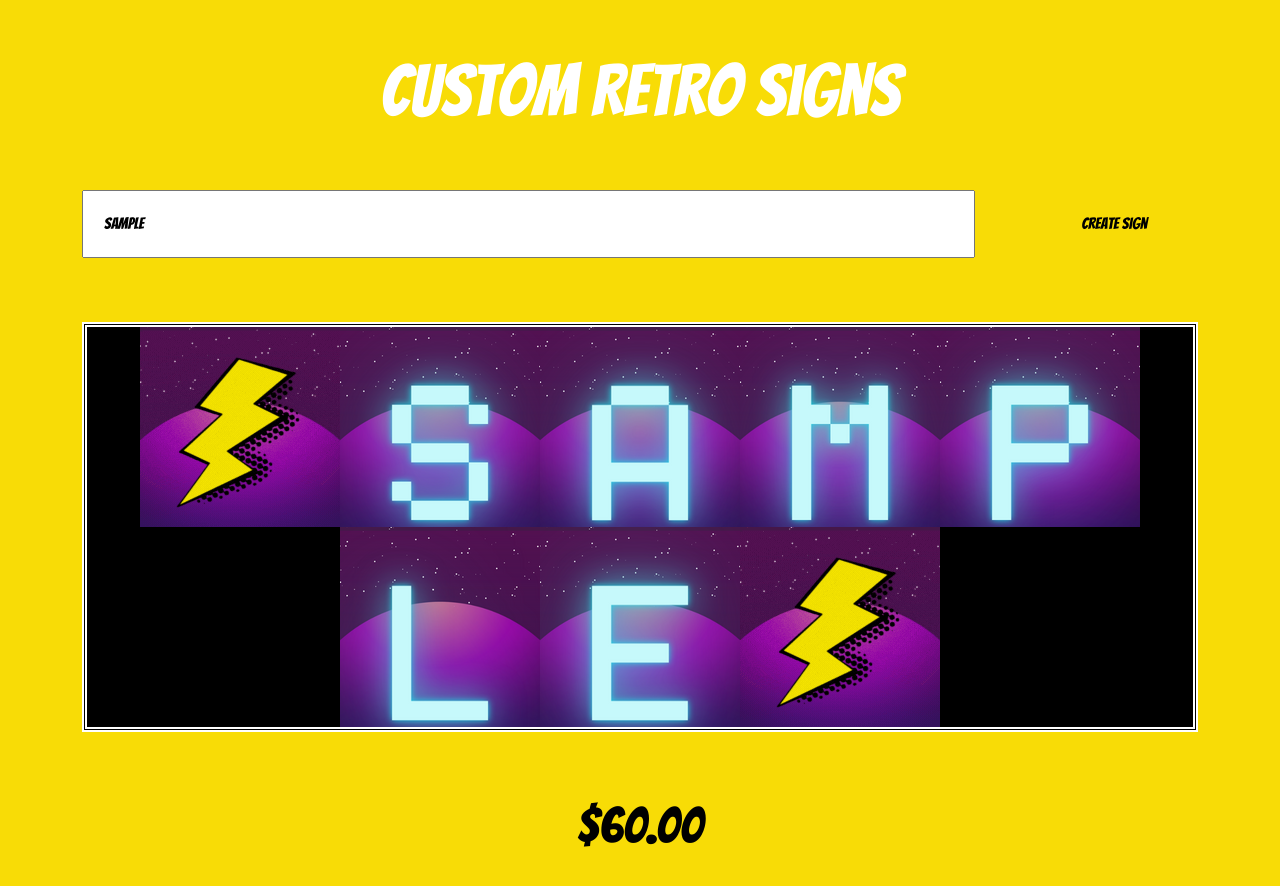
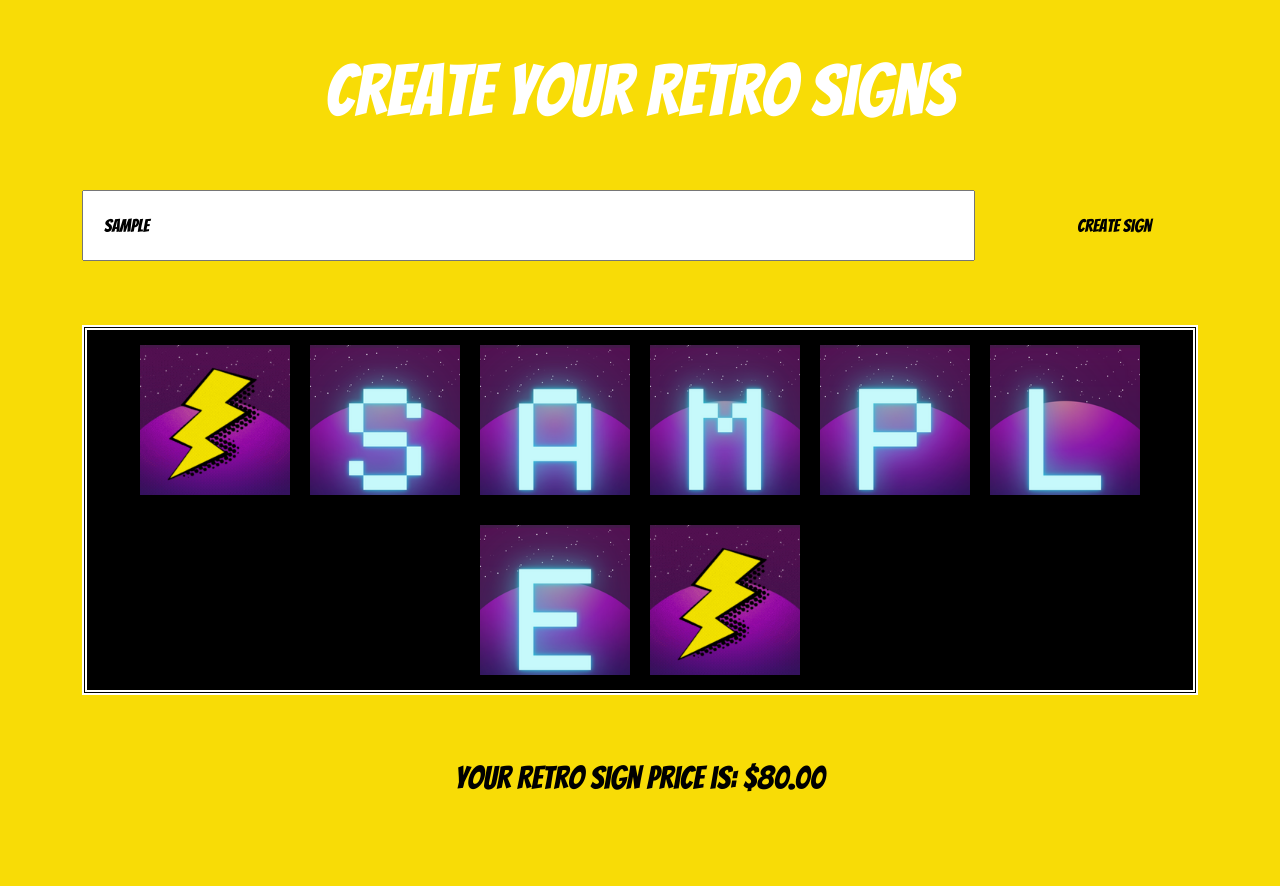
Before and after one commit to dvvelasquez/retro-sign-letters, a website with bundled scripts: page index.html in a window 1280 px wide. Both pictures are taken after typing "Sample" into the empty fields and a click on the button "Create Sign". After the commit the page ends 839 px from the top, so only its background shows below. Built offline with nearby package versions, Linux system fonts and the light colour scheme; files whose address does not match are found by name.

Commit message:
Update Retro Sign Letters
- Enhance SASS structure and new bult-in modules
- Update styles to improve UI
- Update price mesage for a better UX

```diff
--- a/index.html
+++ b/index.html
@@ -19,7 +19,7 @@
 <body>
     <div class="main">
         <div class="container">
-            <h1 class="letter-title py-5">Custom Retro Signs</h1>
+            <h1 class="letter-title py-5">Create Your Retro Signs</h1>
 
             <div class="retro-sign-wrapper retro-sign">
                 <div class="retro-message-wrapper">
--- a/js/components/display-retro-sing.js
+++ b/js/components/display-retro-sing.js
@@ -24,7 +24,7 @@ const displayRetroSign = {
         `
     },
     appendThunderImg: () => displayRetroSign.appendImageTemplate('THUNDER', 'gif'),
-    calculateSingPrice: (message) => `<h2 class="price-range mt-5 p-3">$${(message.length * 10).toFixed(2)}</h2>`,
+    calculateSingPrice: (message) => `<h2 class="price-range mt-5 p-3">Your Retro Sign Price is: $${((message.length * 10) + 20).toFixed(2)}</h2>`,
     createRetroSign: (input, container, priceContainer) => {
         container.innerHTML = '';
         const message = input.value.toUpperCase();
@@ -44,6 +44,7 @@ const displayRetroSign = {
             }
 
             container.insertAdjacentHTML('beforeend', displayRetroSign.appendThunderImg());
+            priceContainer.innerHTML = '';
             priceContainer.insertAdjacentHTML('afterbegin', displayRetroSign.calculateSingPrice(message));
         } else {
             container.classList.remove('active');
--- a/scss/base/_reboot.scss
+++ b/scss/base/_reboot.scss
@@ -9,10 +9,9 @@ body {
     background-color: $yellow-bg;
     background-size: cover;
     font-family: 'Bangers', cursive;
+    font-size: 18px;
 }
 
 h2 {
-    font-size: 50px;
-    color: $white-color;
     text-align: center;
-  }
+}
--- a/scss/components/_retro-sign.scss
+++ b/scss/components/_retro-sign.scss
@@ -3,7 +3,6 @@
 
 .letter-title {
   color: $white-color;
-  font-size: 72px;
   text-align: center;
 }
 
@@ -47,12 +46,12 @@
   &.active {
     opacity: 1;
   }
+}
 
-  &__img {
-    max-width: 150px;
-    width: 100%;
-    margin-right: 5px;
-  }
+.retro-sign__img {
+  max-width: 150px;
+  width: 100%;
+  margin: 15px 10px;
 }
 
 #price-wrapper {
@@ -66,8 +65,11 @@
 
 /* Media Queries */
 @media screen and (min-width: $beak-point-sm) {
+  .letter-title {
+    font-size: 72px;
+  }
+
   .retro-sign {
-
     &__text-field {
       flex: 0 1 80%;
     }
```
Also changed, not shown: css/main.css.
